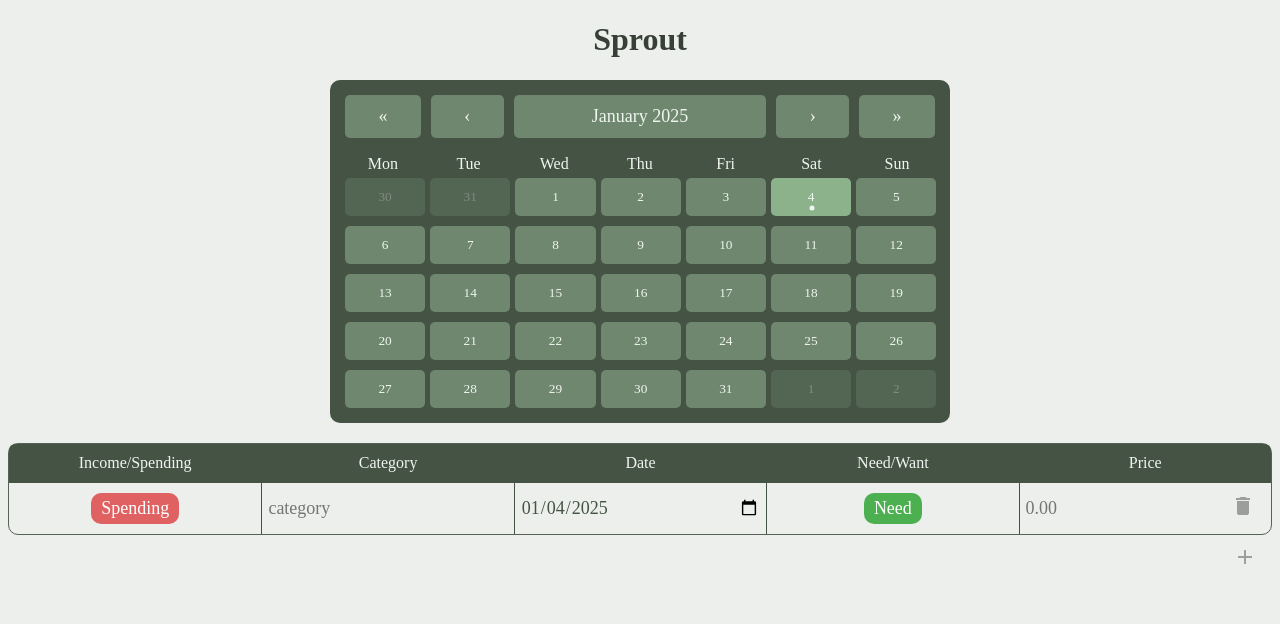
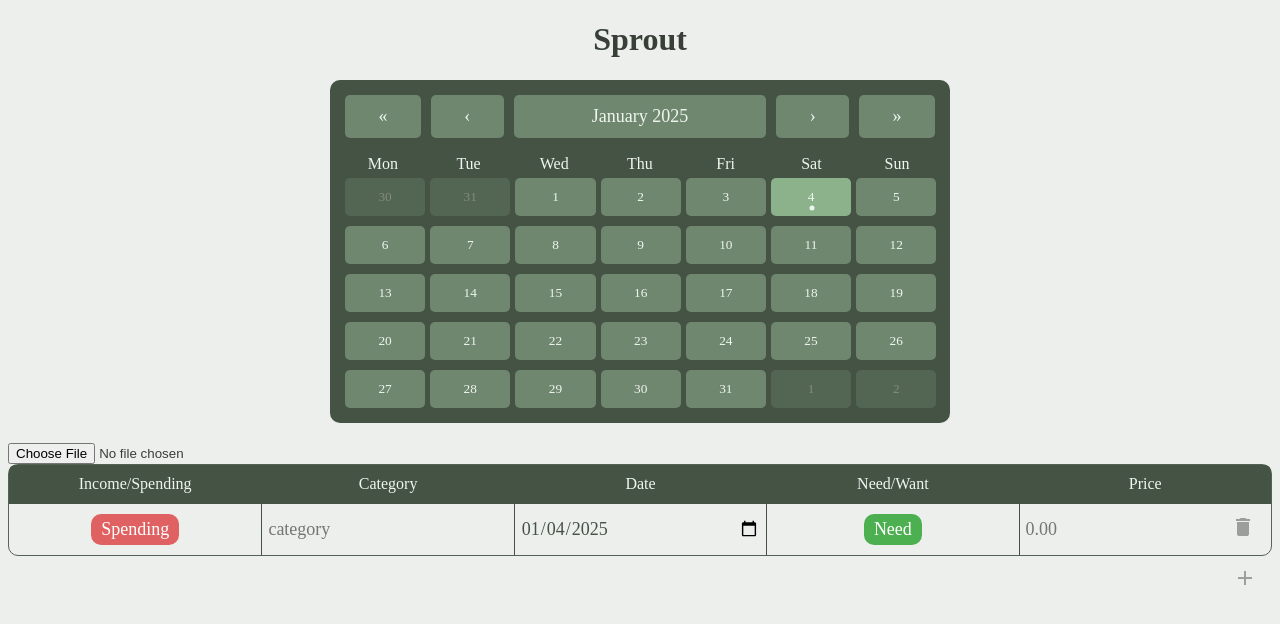
Before and after one commit to Fishfinna/sprouts, a React (Vite) app: page / in a window 1280 px wide. Shown: the top 624 px of the page. Built offline with nearby package versions, Linux system fonts and the light colour scheme; a web font is replaced by a local one.

Commit message:
re working the file uploads

```diff
--- a/src/App.tsx
+++ b/src/App.tsx
@@ -4,10 +4,10 @@
 import { useState } from "react";
 import { Table } from "./components/table/table";
 import "./App.scss";
+import CSVReader from "./components/file-manager/fileManager";
 
 function App() {
   const [date, setDate] = useState<CalendarDate>(new Date());
-  // update to load from disk
   const [transactions, setTransactions] = useState<Transaction[]>([
     {
       isSpending: true,
@@ -16,10 +16,13 @@
     },
   ]);
 
+  console.log(transactions);
+
   return (
     <>
       <h1>Sprout</h1>
       <DisplayCalendar date={date} setDate={setDate} />
+      <CSVReader setTransactions={setTransactions} />
       <Table transactions={transactions} setTransactions={setTransactions} />
     </>
   );
--- a/src/components/file-manager/fileManager.tsx
+++ b/src/components/file-manager/fileManager.tsx
@@ -1,18 +1,52 @@
 import React, { useState } from "react";
 
-export function CSVReader() {
-  const [data, setData] = useState([]);
+export interface Transaction {
+  isSpending: boolean;
+  category?: string;
+  date?: Date | string;
+  isNeed: boolean | null;
+  price?: string;
+}
 
-  const handleFileUpload = (event) => {
-    const file = event.target.files[0];
+export function CSVReader({
+  setTransactions,
+}: {
+  setTransactions: (transactions: Transaction[]) => void;
+}) {
+  const handleFileUpload = (event: React.ChangeEvent<HTMLInputElement>) => {
+    const file = event.target.files?.[0];
 
     if (file) {
       const reader = new FileReader();
+      console.log(file.name);
 
       reader.onload = (e) => {
-        const text = e.target.result;
+        const text = e.target?.result as string;
+
+        // Parse the CSV
         const rows = text.split("\n").map((row) => row.split(","));
-        setData(rows);
+
+        // Get headers and create JSON array
+        const headers = rows[0];
+        console.log({ rows, headers });
+        const data: Transaction[] = rows.slice(1).map((row) => {
+          const values = row.map((value) => value.trim());
+          const transaction: Transaction = {
+            isSpending: values[0].toLowerCase() === "true",
+            category: values[1] || undefined,
+            date: values[2] || undefined,
+            isNeed:
+              values[3] === "true"
+                ? true
+                : values[3] === "false"
+                ? false
+                : null,
+            price: values[4] || undefined,
+          };
+          return transaction;
+        });
+
+        setTransactions(data);
       };
 
       reader.readAsText(file);
@@ -22,17 +56,6 @@
   return (
     <div>
       <input type="file" accept=".csv" onChange={handleFileUpload} />
-      <table border="1">
-        <tbody>
-          {data.map((row, index) => (
-            <tr key={index}>
-              {row.map((cell, cellIndex) => (
-                <td key={cellIndex}>{cell}</td>
-              ))}
-            </tr>
-          ))}
-        </tbody>
-      </table>
     </div>
   );
 }
```
Also changed, not shown: test.csv.
